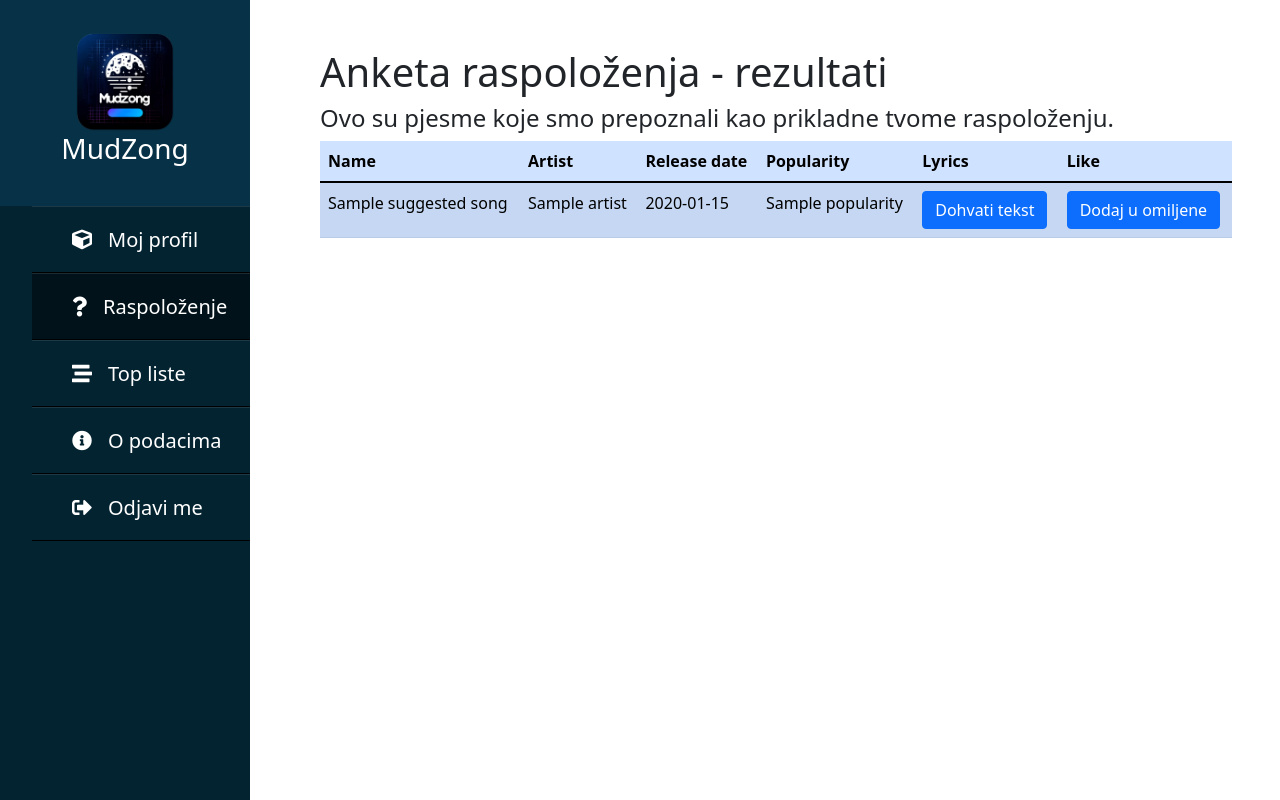
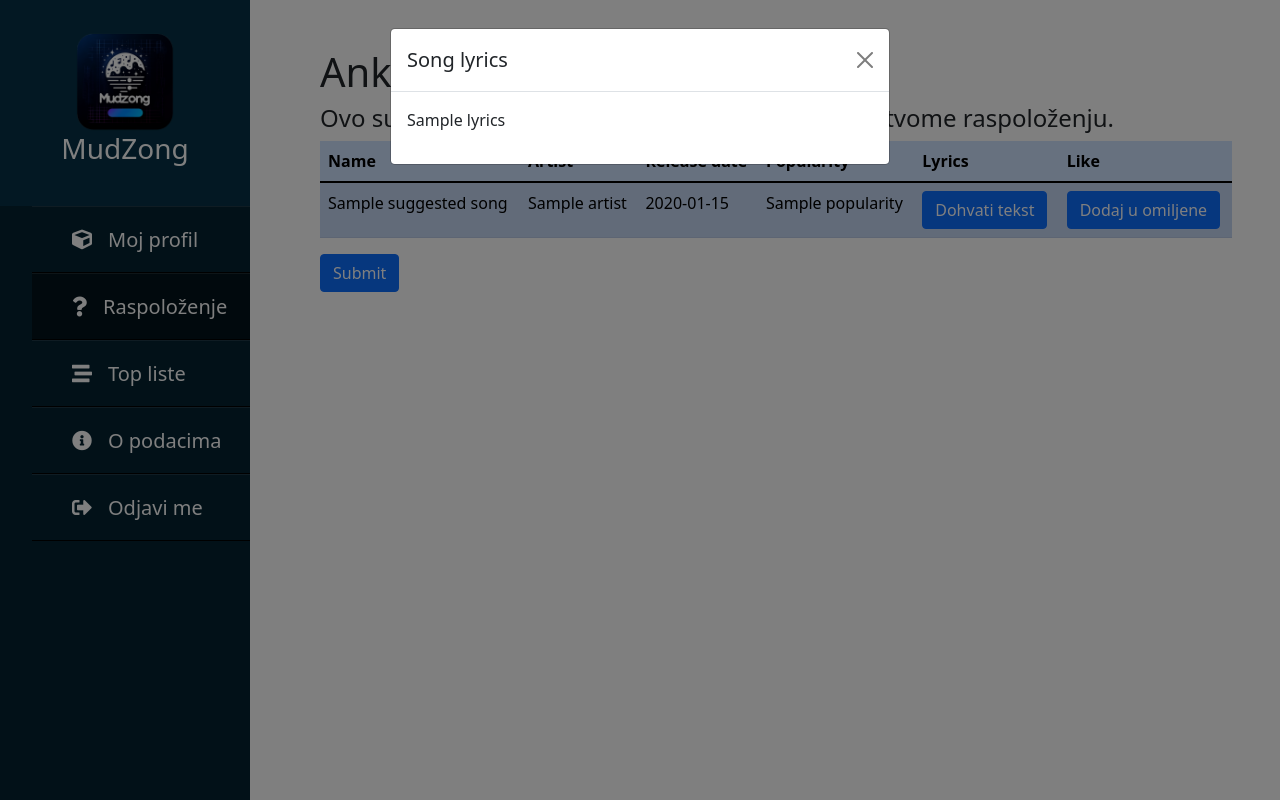
Before and after one commit to g-paic/drummre-projekt, a Spring app: template src/main/resources/templates/surveyResultsPage.html in a window 1280 px wide, after a click on "Dohvati tekst". Run offline with Thymeleaf, Linux system fonts and the light colour scheme; the template is opened without the code that fills it: most values are stand-ins (such as "Sample title", 1, 10 or a date in 2020); data that the repository does not hold is empty; some of the project's set-up classes (security, data sources, template engines, error pages and the like) are left out, and stand-ins take their place.

Commit message:
show lyrics popup and liking suggested songs

```diff
--- a/src/main/resources/templates/surveyResultsPage.html
+++ b/src/main/resources/templates/surveyResultsPage.html
@@ -11,6 +11,10 @@
     <link rel="stylesheet" href="https://cdnjs.cloudflare.com/ajax/libs/font-awesome/5.15.3/css/all.min.css"/>
     <link href="https://cdn.jsdelivr.net/npm/bootstrap@5.1.3/dist/css/bootstrap.min.css" rel="stylesheet" integrity="sha384-1BmE4kWBq78iYhFldvKuhfTAU6auU8tT94WrHftjDbrCEXSU1oBoqyl2QvZ6jIW3" crossorigin="anonymous">
 
+    <script src="https://code.jquery.com/jquery-3.5.1.slim.min.js" integrity="sha384-DfXdz2htPH0lsSSs5nCTpuj/zy4C+OGpamoFVy38MVBnE+IbbVYUew+OrCXaRkfj" crossorigin="anonymous">
+    </script>
+
+    <script src="https://cdn.jsdelivr.net/npm/bootstrap@5.1.3/dist/js/bootstrap.bundle.min.js" integrity="sha384-ka7Sk0Gln4gmtz2MlQnikT1wXgYsOg+OMhuP+IlRH9sENBO0LRn5q+8nbTov4+1p" crossorigin="anonymous"></script>
 
     <style>
         div.gallery {
@@ -70,39 +74,95 @@
             <th scope="col">Like</th>
         </tr>
         </thead>
-        <tbody th:each="listing : ${suggestedSongs}" >
+        <tbody th:each="listing : ${suggestedSongs}">
         <tr>
             <td th:text="${listing.name}"></td>
             <td th:text="${listing.artist}"></td>
             <td th:text="${listing.release_date}"></td>
             <td th:text="${listing.popularity}"></td>
             <td><button  type="button" th:data-songs="${listing.lyrics}" class="open-addMovieModal btn btn-primary" data-bs-toggle="modal" data-bs-target="#addMovieModal" data-toggle="tooltip"  title="Songs">Dohvati tekst</button></td>
-            <td><a value="Tekst" class="btn btn-primary">Dodaj u omiljene</a></td>
+            <td><button th:hidden="false" th:data-liked_id= "${listing.id}" class="like-song btn btn-primary" >Dodaj u omiljene</button>
+<!--                <button value="Tekst" th:id="${listing.id}" th:hidden="true" th:data-unliked_id= "${listing.id}" class="unlike-song btn btn-primary">Makni iz omiljenih</button>-->
+            </td>
         </tr>
         </tbody>
+    </table>
+    <button value="Submit" class="submit-liked-songs btn btn-primary">Submit</button>
+</section>
 
-    </table>
+
+
+
+
 <div class="modal fade" id="addMovieModal" tabindex="-1" aria-labelledby="exampleModalLabel" aria-hidden="true">
     <div class="modal-dialog modal-dialog-scrollable">
         <div class="modal-content">
             <div class="modal-header">
-                    <h5 class="modal-title" id="exampleModalLabel">Top songs</h5>
+                <h5 class="modal-title" id="exampleModalLabel">Song lyrics</h5>
                 <button type="button" class="btn-close" data-bs-dismiss="modal" aria-label="Close"></button>
             </div>
             <div class="modal-body">
-                    <p id="song"></p>
+                <div th:width="50px">
+                    <p  id="song"></p>
+                </div>
+
             </div>
 
         </div>
     </div>
 </div>
-</section>
+
 <script type="text/javascript">
     $(document).on("click", ".open-addMovieModal", function () {
-        var songs = $(this).data('songs');
+        console.log("i am here");
+        var songLyrics = $(this).data('songs');
         var queryString = ".modal-body #song";
-        $(queryString).html(songs);
+        $(queryString).html(songLyrics);
     });
+
+    $(document).on("click", ".like-song", function () {
+        var songId = $(this).data('liked_id');
+        //check if liked or unliked
+        if($(this).html() === "Dodaj u omiljene") {
+            $(this).html("Makni iz omiljenih");
+            $(this).css('opacity', "0.5");
+            let alreadyExist = false;
+            for(let i = 0 ; i < localStorage.length; i++) {
+                if(localStorage.key(i) === songId) {
+                    alreadyExist = true;
+                    break;
+                }
+            }
+            if(!alreadyExist) {
+                localStorage.setItem(songId, "like");
+            }
+
+        } else {
+            $(this).html("Dodaj u omiljene");
+            $(this).css('opacity', "1");
+            localStorage.removeItem(songId);
+        }
+
+    });
+
+
+    $(document).on("click", ".submit-liked-songs", function () {
+        var currentUrl = window.location.href.split('survey-results')[0] + "liked-songs?";
+        for(let i = 0 ; i < localStorage.length ; i++) {
+            let key = localStorage.key(i);
+            if(i < localStorage.length-1) {
+                currentUrl = currentUrl + "id=" + key + "&";
+            } else {
+                currentUrl = currentUrl + "id=" + key;
+            }
+        }
+        console.log(currentUrl);
+        window.open(currentUrl, "_self");
+        localStorage.clear();
+
+    });
+
+
 </script>
 </body>
 </html>
```
Lines whose indentation alone changed are shown as unchanged.
